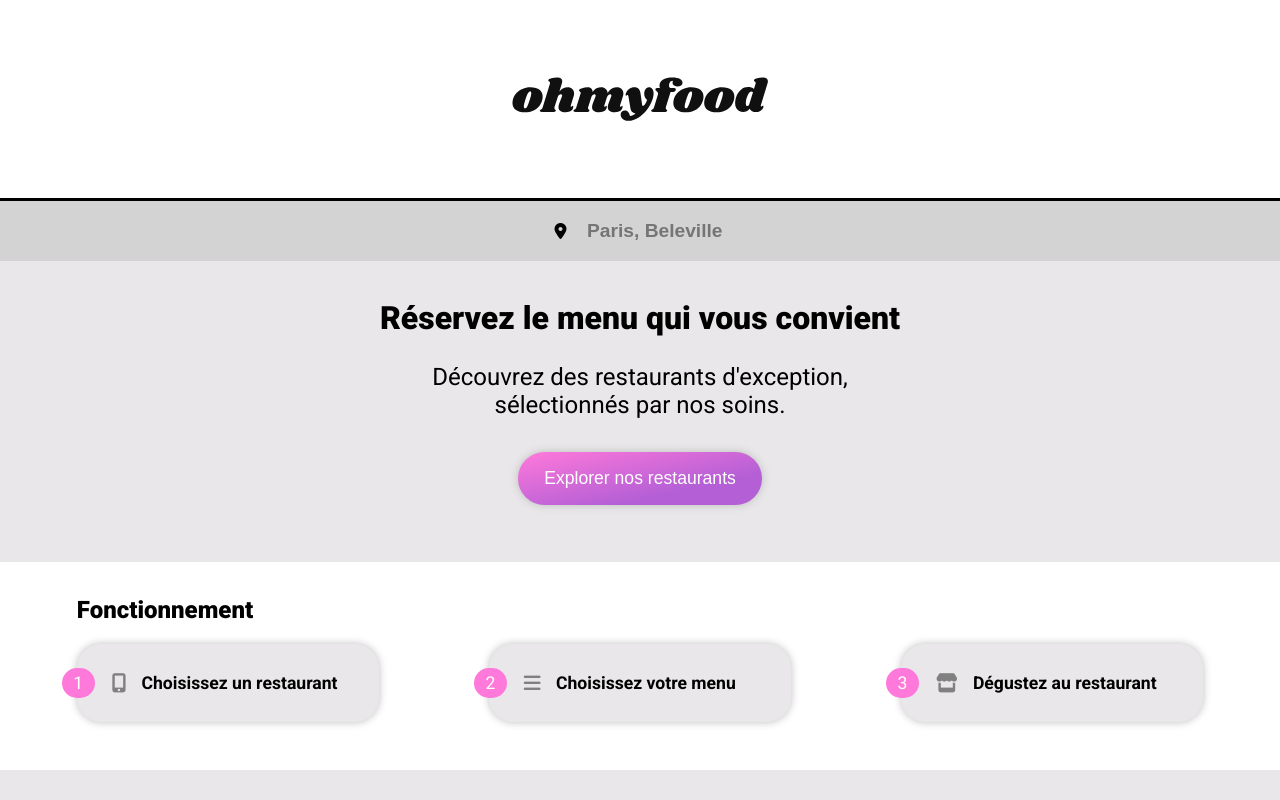
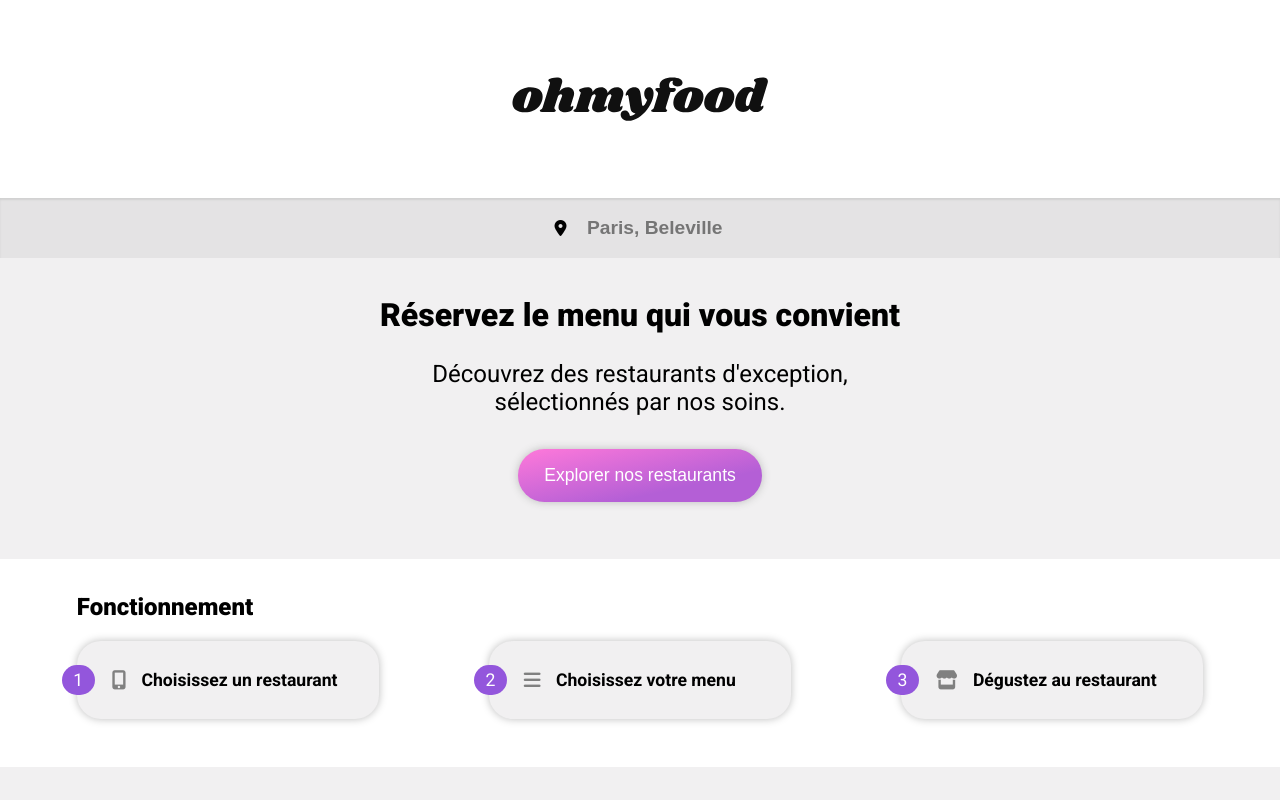
Before and after one commit to GLOYSE95/GaelleLoyse_3_20052021, a website: page index.html in a window 1280 px wide. Shown: the top 800 px of the page. Drawn offline with Linux system fonts and the light colour scheme; a web font is replaced by a local one.

Commit message:
changement soutenance

```diff
--- a/sass/layouts/_footer.scss
+++ b/sass/layouts/_footer.scss
@@ -1,5 +1,5 @@
 .footer {
-    background-color: black;
+    background-color: $colors-footer;
     padding : 6%;
     color : white;
         &__logo {
--- a/sass/pages/_pageaccueil.scss
+++ b/sass/pages/_pageaccueil.scss
@@ -35,10 +35,10 @@
     }
 
 .header__search {
-    background-color: lightgrey;
-    border-top: 0.2em solid black;
+    background-color: $colors-background2;
     display: flex;
     align-items: center;
+    box-shadow: inset 0 2px 2px rgb(209, 209, 209);
     justify-content: center;
         .fa {color: black;
             }
@@ -113,7 +113,7 @@ div .fa {
 
 .bullet {
     position: absolute;
-    background-color: #FF79DA;
+    background-color:$colors-primary;
     border-radius: 1.2em;
     padding: 0.2em 0.6em;
     color: white;
--- a/sass/utils/_variables.scss
+++ b/sass/utils/_variables.scss
@@ -1,8 +1,10 @@
-$colors-primary: #d0b2f5;
+$colors-primary: #9356dc;
 $colors-primaryLight: #ede0fc;
 $colors-secondary: #FF79DA;
 $colors-tertiaire: #99E2D0;
-$colors-background : #e9e7e9;
+$colors-footer: #3a3837;
+$colors-background : #f1f0f1;
+$colors-background2 : #e4e3e4;
 $colors-nouveau : #1f9477;
 $color-shadow : rgb(189, 189, 189);
 $shadow-size: 0 0 0.5em ;
```
Also changed, not shown: index.html (+0 -3 lines), css/style.css.
